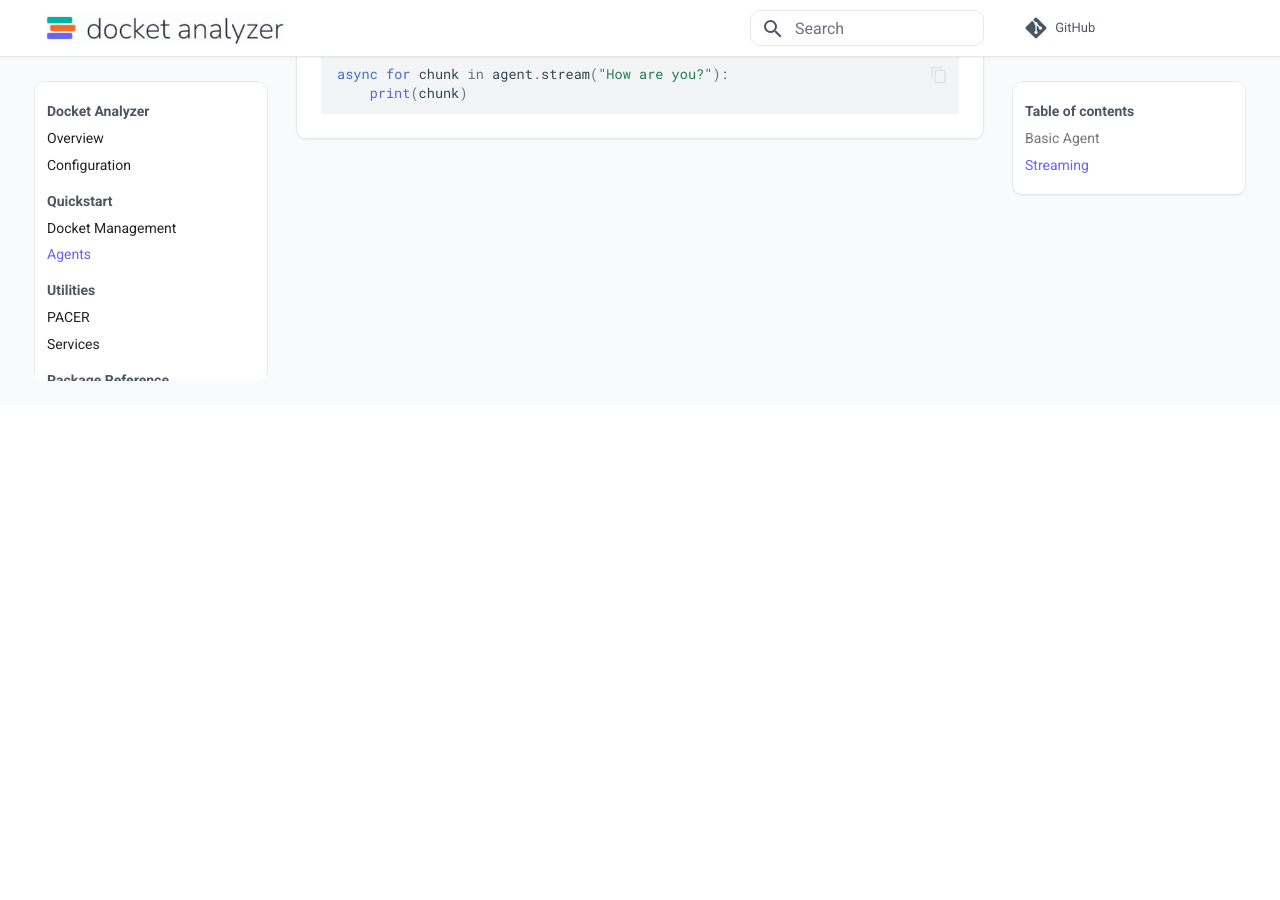
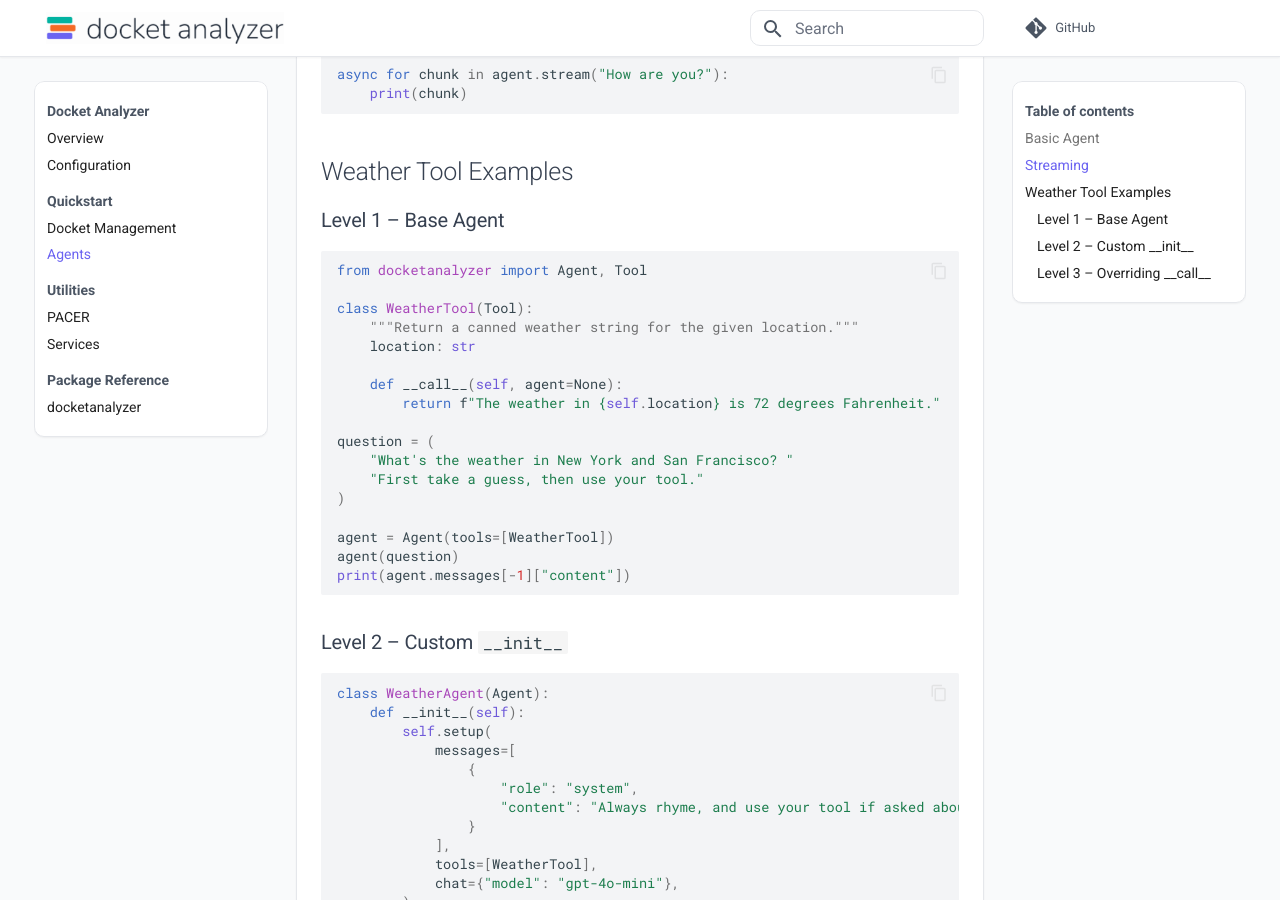
Before and after one commit to docketanalyzer/docketanalyzer, an MkDocs documentation site: the page built from docs/quickstart/agents.md, in a window 1280 px wide and 900 px high, scrolled down 552 px. Built offline with MkDocs 1.6.1 and Material for MkDocs 9.7.7, drawn with Linux system fonts in a browser that asks for light colours; comment, search, counter and statistics services are not loaded; before the commit the page ends 957 px from its top, so only the background shows below that; some of the changed text lies outside the part shown.

Commit message:
docs: expand agent examples

````diff
--- a/docs/quickstart/agents.md
+++ b/docs/quickstart/agents.md
@@ -23,3 +23,70 @@ print(agent.messages[-1]["content"])
 async for chunk in agent.stream("How are you?"):
     print(chunk)
 ```
+
+## Weather Tool Examples
+
+### Level 1 – Base Agent
+
+```python
+from docketanalyzer import Agent, Tool
+
+class WeatherTool(Tool):
+    """Return a canned weather string for the given location."""
+    location: str
+
+    def __call__(self, agent=None):
+        return f"The weather in {self.location} is 72 degrees Fahrenheit."
+
+question = (
+    "What's the weather in New York and San Francisco? "
+    "First take a guess, then use your tool."
+)
+
+agent = Agent(tools=[WeatherTool])
+agent(question)
+print(agent.messages[-1]["content"])
+```
+
+### Level 2 – Custom `__init__`
+
+```python
+class WeatherAgent(Agent):
+    def __init__(self):
+        self.setup(
+            messages=[
+                {
+                    "role": "system",
+                    "content": "Always rhyme, and use your tool if asked about weather",
+                }
+            ],
+            tools=[WeatherTool],
+            chat={"model": "gpt-4o-mini"},
+        )
+
+agent = WeatherAgent()
+async for chunk in agent.stream("What's the weather in New York and San Francisco?"):
+    if "content_delta" in chunk:
+        print(chunk["content_delta"], end="")
+```
+
+### Level 3 – Overriding `__call__`
+
+```python
+class ComplaintAgent(Agent):
+    def __init__(self):
+        self.setup(chat={"model": "gpt-4o-mini"})
+
+    def __call__(self, text: str):
+        prompt = (
+            "Extract the numbered claims from this complaint as JSON:"\
+            f"\n\n{text}"
+        )
+        self.run(prompt)
+        return self.messages[-1]["content"]
+
+text = "1. Plaintiff claims breach of contract ... 2. Plaintiff claims negligence ..."
+agent = ComplaintAgent()
+claims = agent(text)
+print(claims)
+```
````
